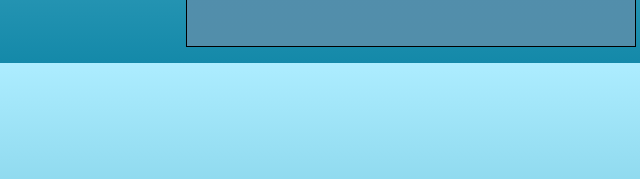
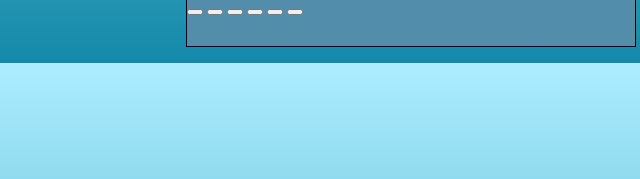
Before and after one commit to dionybusker/B2W19O1b-mastermind, a plain HTML site: page index.html in a window 1280 px wide. Shown: the part 563-742 px from the top of the page, 229-869 px from the left. Drawn offline with Linux system fonts and the light colour scheme.

Commit message:
kleuren buttons toegevoegd

```diff
--- a/index.html
+++ b/index.html
@@ -23,6 +23,12 @@
 
             <div class="selection-container">
                 <!-- hier komen de kleuren waar je uit kan kiezen -->
+                <button id="red" class="color"></button>
+                <button id="green" class="color"></button>
+                <button id="blue" class="color"></button>
+                <button id="yellow" class="color"></button>
+                <button id="purple" class="color"></button>
+                <button id="orange" class="color"></button>
             </div>
         </div>
 
```
